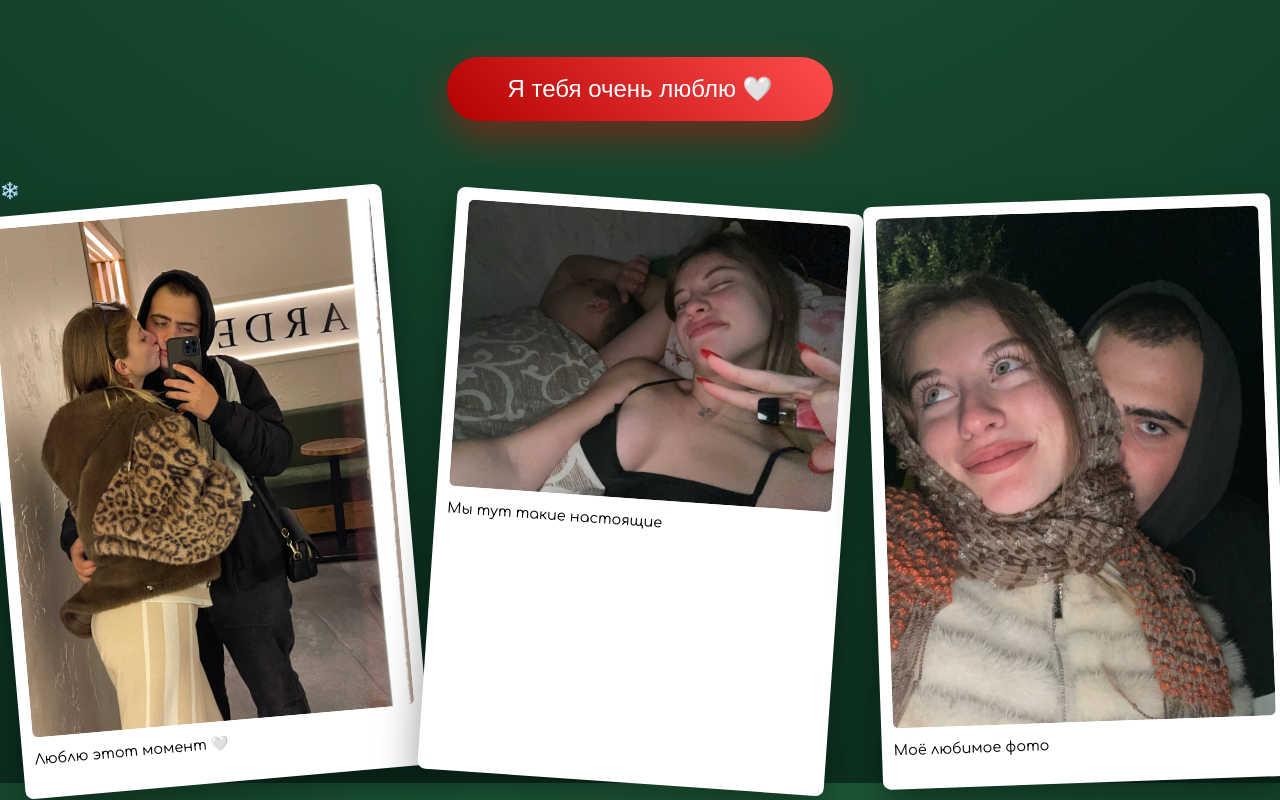
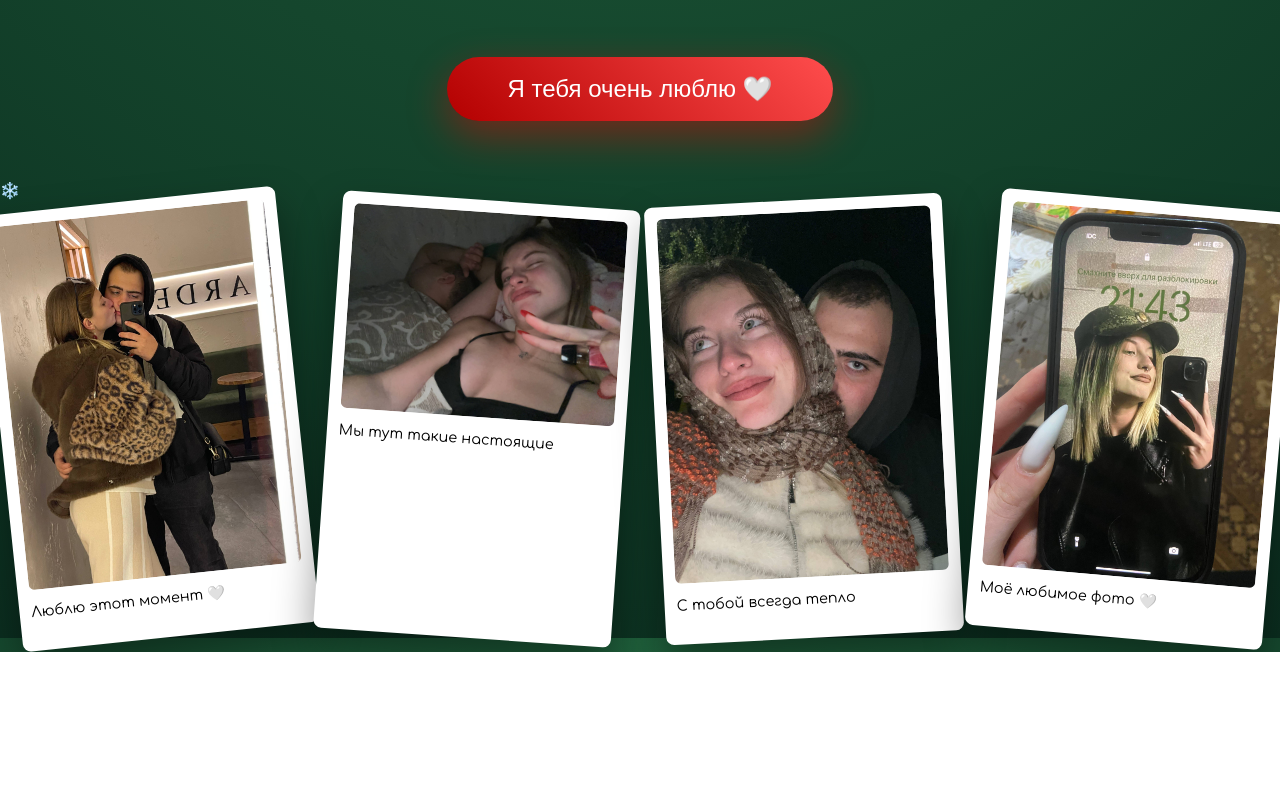
Before and after one commit to Dasha12354/-, a plain HTML site: page index.html in a window 1280 px wide. Shown: the part 596-1396 px from the top of the page. After the commit the page ends 1248 px from the top, so only its background shows below. Drawn offline with nearby package versions, Linux system fonts and the light colour scheme.

Commit message:
Update index.html

```diff
--- a/index.html
+++ b/index.html
@@ -45,19 +45,27 @@
 </div>
 
 <div class="photo-grid">
-    <div class="polaroid" style="--rotate:-5deg">
-        <img src="photo_1.jpg">
+    <div class="polaroid" style="--rotate:-6deg">
+        <img src="photo_1.jpg" alt="">
         <p>Люблю этот момент 🤍</p>
     </div>
+
     <div class="polaroid" style="--rotate:4deg">
-        <img src="photo_2.jpg">
+        <img src="photo_2.jpg" alt="">
         <p>Мы тут такие настоящие</p>
     </div>
-    <div class="polaroid" style="--rotate:-2deg">
-        <img src="photo_3.jpg">
-        <p>Моё любимое фото</p>
+
+    <div class="polaroid" style="--rotate:-3deg">
+        <img src="photo_3.jpg" alt="">
+        <p>С тобой всегда тепло</p>
+    </div>
+
+    <div class="polaroid" style="--rotate:5deg">
+        <img src="photo_4.jpg" alt="">
+        <p>Моё любимое фото 🤍</p>
     </div>
 </div>
+
 
 
 <div id="modal3" class="modal">
```
